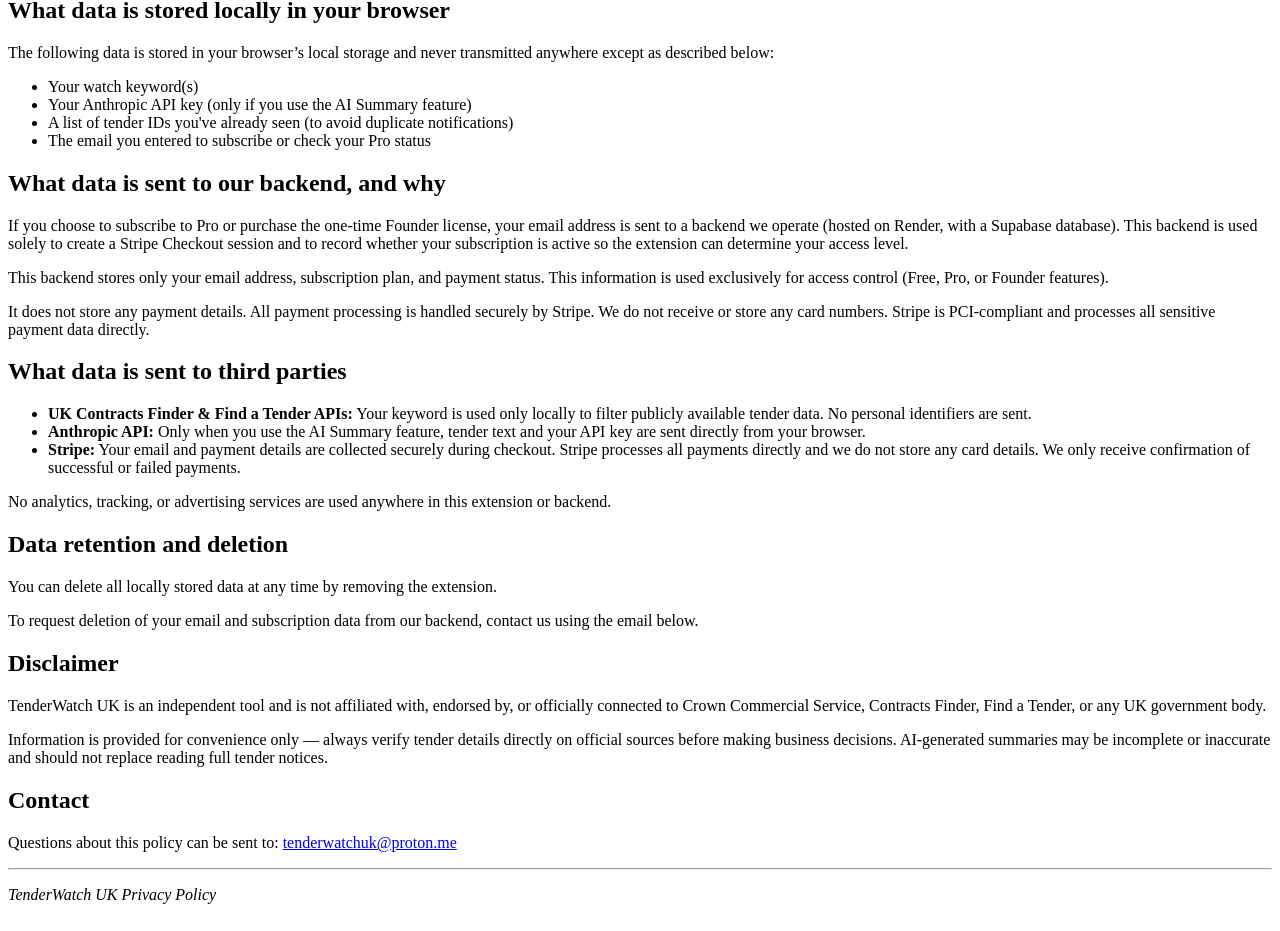
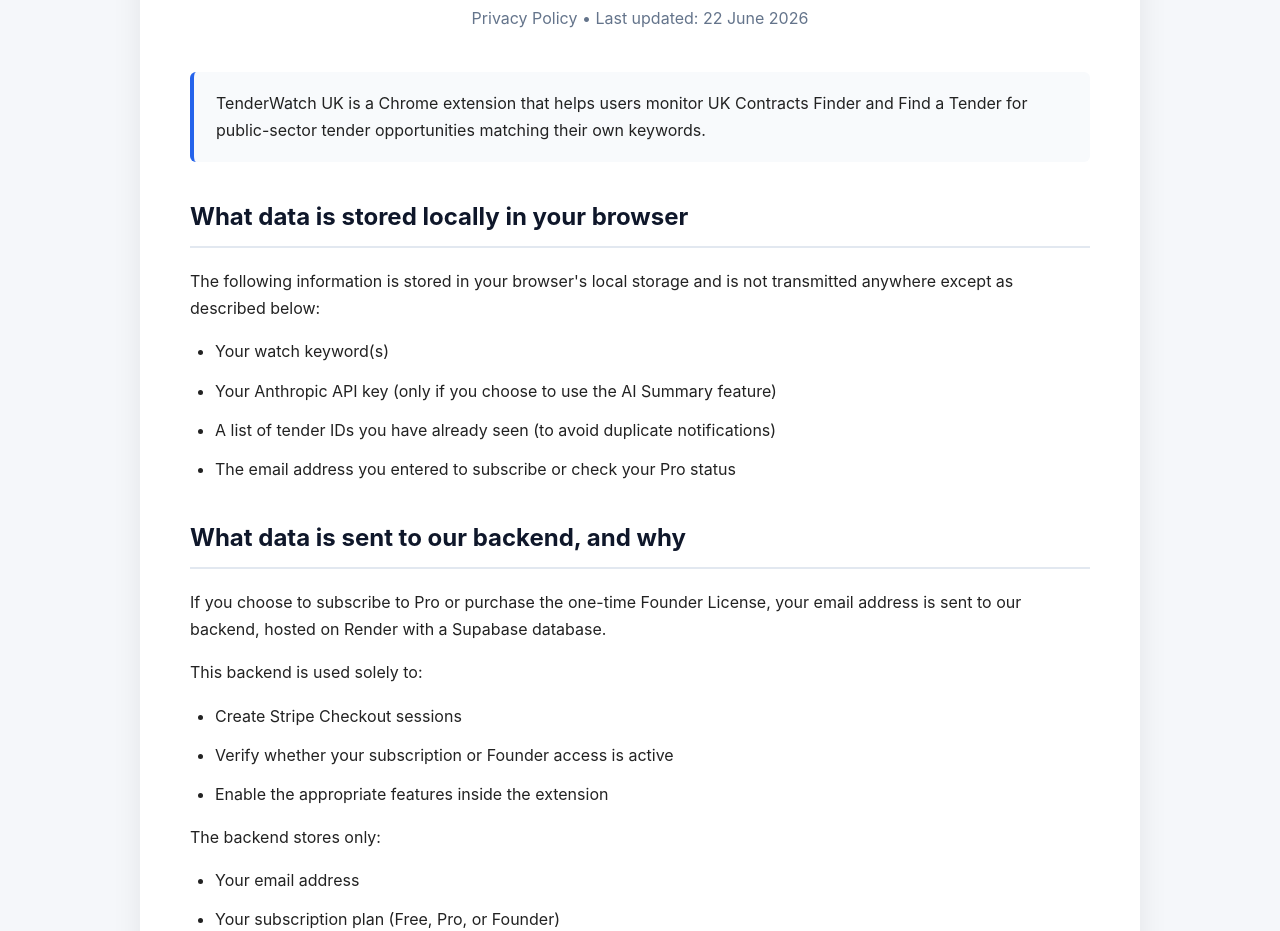
Before and after one commit to Zpod7/tenderwatch-privacy, a plain HTML site: page index.html in a window 1280 px wide. Shown: the part 155-1086 px from the top of the page. Drawn offline with Linux system fonts and the light colour scheme.

Commit message:
Update index.html

```diff
--- a/index.html
+++ b/index.html
@@ -1,104 +1,216 @@
 <!DOCTYPE html>
 <html lang="en">
 <head>
-  <meta charset="UTF-8" />
-  <meta name="viewport" content="width=device-width, initial-scale=1.0" />
+<meta charset="UTF-8">
+<meta name="viewport" content="width=device-width, initial-scale=1.0">
+
 <title>TenderWatch UK — Privacy Policy</title>
+
+<style>
+body {
+    font-family: -apple-system, BlinkMacSystemFont, "Segoe UI", Roboto, Arial, sans-serif;
+    background: #f5f7fa;
+    color: #222;
+    margin: 0;
+    padding: 40px 20px;
+    line-height: 1.7;
+}
+
+.container {
+    max-width: 900px;
+    margin: 0 auto;
+    background: #ffffff;
+    padding: 50px;
+    border-radius: 14px;
+    box-shadow: 0 8px 30px rgba(0,0,0,0.08);
+}
+
+.hero {
+    text-align: center;
+    margin-bottom: 40px;
+}
+
+.hero h1 {
+    margin: 0;
+    color: #0f172a;
+    font-size: 2.2rem;
+}
+
+.hero p {
+    color: #64748b;
+    margin-top: 10px;
+}
+
+.highlight {
+    background: #f8fafc;
+    border-left: 4px solid #2563eb;
+    padding: 18px 22px;
+    border-radius: 6px;
+    margin-bottom: 30px;
+}
+
+h2 {
+    color: #0f172a;
+    margin-top: 35px;
+    padding-bottom: 8px;
+    border-bottom: 2px solid #e2e8f0;
+}
+
+ul {
+    padding-left: 25px;
+}
+
+li {
+    margin-bottom: 12px;
+}
+
+a {
+    color: #2563eb;
+    text-decoration: none;
+}
+
+a:hover {
+    text-decoration: underline;
+}
+
+.footer {
+    margin-top: 40px;
+    padding-top: 20px;
+    border-top: 1px solid #e2e8f0;
+    text-align: center;
+    color: #64748b;
+}
+
+@media (max-width: 768px) {
+    .container {
+        padding: 30px 24px;
+    }
+
+    .hero h1 {
+        font-size: 1.8rem;
+    }
+}
+</style>
 </head>
 
 <body>
-  <h1>TenderWatch UK — Privacy Policy</h1>
 
-  <p><strong>Last updated:</strong> 22 June 2026</p>
+<div class="container">
 
-  <p>
-    TenderWatch UK is a Chrome extension that helps users monitor UK Contracts Finder and Find a Tender
-    for public sector tender opportunities matching their own keywords.
-  </p>
+<div class="hero">
+    <h1>TenderWatch UK</h1>
+    <p>Privacy Policy • Last updated: 22 June 2026</p>
+</div>
+
+<div class="highlight">
+    TenderWatch UK is a Chrome extension that helps users monitor UK Contracts Finder and Find a Tender for public-sector tender opportunities matching their own keywords.
+</div>
 
 <h2>What data is stored locally in your browser</h2>
 
 <p>
-    The following data is stored in your browser’s local storage and never transmitted anywhere except as described below:
+The following information is stored in your browser's local storage and is not transmitted anywhere except as described below:
 </p>
 
 <ul>
     <li>Your watch keyword(s)</li>
-    <li>Your Anthropic API key (only if you use the AI Summary feature)</li>
-    <li>A list of tender IDs you've already seen (to avoid duplicate notifications)</li>
-    <li>The email you entered to subscribe or check your Pro status</li>
+    <li>Your Anthropic API key (only if you choose to use the AI Summary feature)</li>
+    <li>A list of tender IDs you have already seen (to avoid duplicate notifications)</li>
+    <li>The email address you entered to subscribe or check your Pro status</li>
 </ul>
 
 <h2>What data is sent to our backend, and why</h2>
 
 <p>
-    If you choose to subscribe to Pro or purchase the one-time Founder license, your email address is sent to a backend
-    we operate (hosted on Render, with a Supabase database). This backend is used solely to create a Stripe Checkout session
-    and to record whether your subscription is active so the extension can determine your access level.
+If you choose to subscribe to Pro or purchase the one-time Founder License, your email address is sent to our backend, hosted on Render with a Supabase database.
 </p>
 
 <p>
-    This backend stores only your email address, subscription plan, and payment status. This information is used exclusively
-    for access control (Free, Pro, or Founder features).
+This backend is used solely to:
 </p>
 
+<ul>
+    <li>Create Stripe Checkout sessions</li>
+    <li>Verify whether your subscription or Founder access is active</li>
+    <li>Enable the appropriate features inside the extension</li>
+</ul>
+
 <p>
-    It does not store any payment details. All payment processing is handled securely by Stripe. We do not receive or store
-    any card numbers. Stripe is PCI-compliant and processes all sensitive payment data directly.
+The backend stores only:
+</p>
+
+<ul>
+    <li>Your email address</li>
+    <li>Your subscription plan (Free, Pro, or Founder)</li>
+    <li>Your subscription status (active, cancelled, past due, etc.)</li>
+</ul>
+
+<p>
+We do not store payment details, card numbers, banking information, or other sensitive financial data.
 </p>
 
 <h2>What data is sent to third parties</h2>
 
 <ul>
+
 <li>
-      <strong>UK Contracts Finder & Find a Tender APIs:</strong> Your keyword is used only locally to filter publicly available tender data.
-      No personal identifiers are sent.
+<strong>UK Contracts Finder & Find a Tender:</strong>
+Tender information is retrieved from publicly available government data sources. No personal information is sent to these services.
 </li>
 
 <li>
-      <strong>Anthropic API:</strong> Only when you use the AI Summary feature, tender text and your API key are sent directly from your browser.
+<strong>Anthropic API:</strong>
+When you choose to generate an AI Summary, the tender description and your own Anthropic API key are sent directly from your browser to Anthropic. TenderWatch UK does not receive or store your API key.
 </li>
 
 <li>
-      <strong>Stripe:</strong> Your email and payment details are collected securely during checkout. Stripe processes all payments directly and we do not store any card details. We only receive confirmation of successful or failed payments.
+<strong>Stripe:</strong>
+If you purchase a subscription or Founder License, Stripe securely processes your payment information. We do not receive or store card numbers or other sensitive payment details. We receive only the information necessary to confirm payment status and manage access to paid features.
 </li>
+
 </ul>
 
 <p>
-    No analytics, tracking, or advertising services are used anywhere in this extension or backend.
+No analytics, advertising networks, tracking pixels, user profiling systems, or third-party marketing services are used anywhere in this extension or its backend.
 </p>
 
 <h2>Data retention and deletion</h2>
 
 <p>
-    You can delete all locally stored data at any time by removing the extension.
+All locally stored data can be removed at any time by uninstalling the extension or clearing its storage.
 </p>
 
 <p>
-    To request deletion of your email and subscription data from our backend, contact us using the email below.
+To request deletion of your email address and subscription information from our backend systems, contact us using the email address below.
 </p>
 
 <h2>Disclaimer</h2>
 
 <p>
-    TenderWatch UK is an independent tool and is not affiliated with, endorsed by, or officially connected to Crown Commercial Service,
-    Contracts Finder, Find a Tender, or any UK government body.
+TenderWatch UK is an independent tool and is not affiliated with, endorsed by, or officially connected to Crown Commercial Service, Contracts Finder, Find a Tender, or any UK government body.
 </p>
 
 <p>
-    Information is provided for convenience only — always verify tender details directly on official sources before making business decisions.
-    AI-generated summaries may be incomplete or inaccurate and should not replace reading full tender notices.
+Information is provided for convenience only. Always verify tender details directly on the official government sources before making business decisions.
+</p>
+
+<p>
+AI-generated summaries may be incomplete, simplified, or inaccurate and should not replace reading the full tender notice.
 </p>
 
 <h2>Contact</h2>
 
 <p>
 Questions about this policy can be sent to:
+<br><br>
 <a href="mailto:tenderwatchuk@proton.me">tenderwatchuk@proton.me</a>
 </p>
 
-  <hr />
+<div class="footer">
+    TenderWatch UK Privacy Policy
+</div>
 
-  <p><em>TenderWatch UK Privacy Policy</em></p>
+</div>
+
 </body>
 </html>
```
Lines whose indentation alone changed are shown as unchanged.
